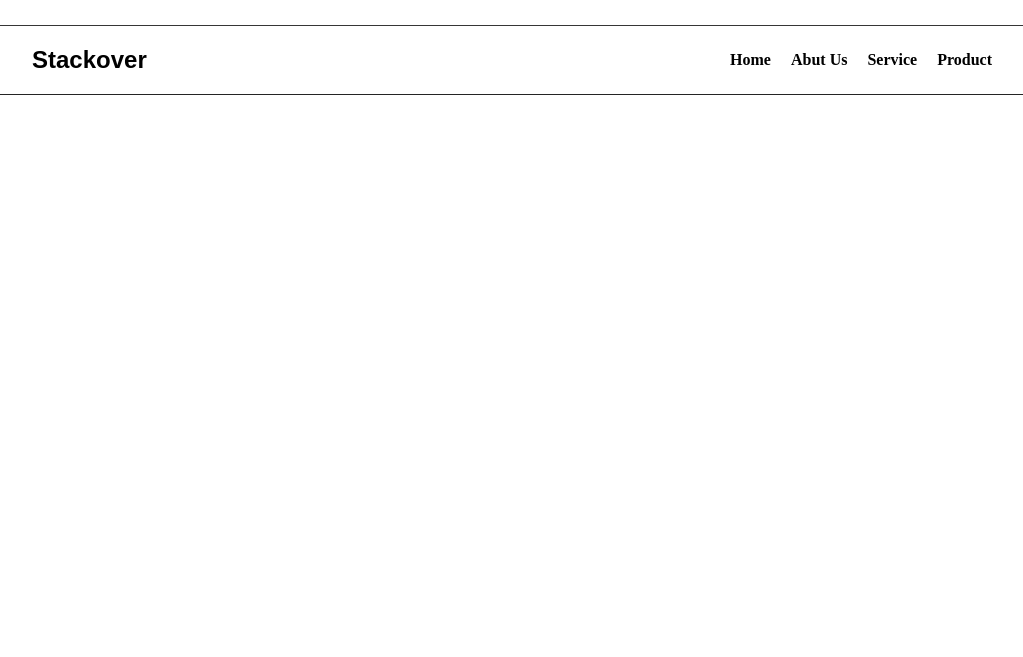
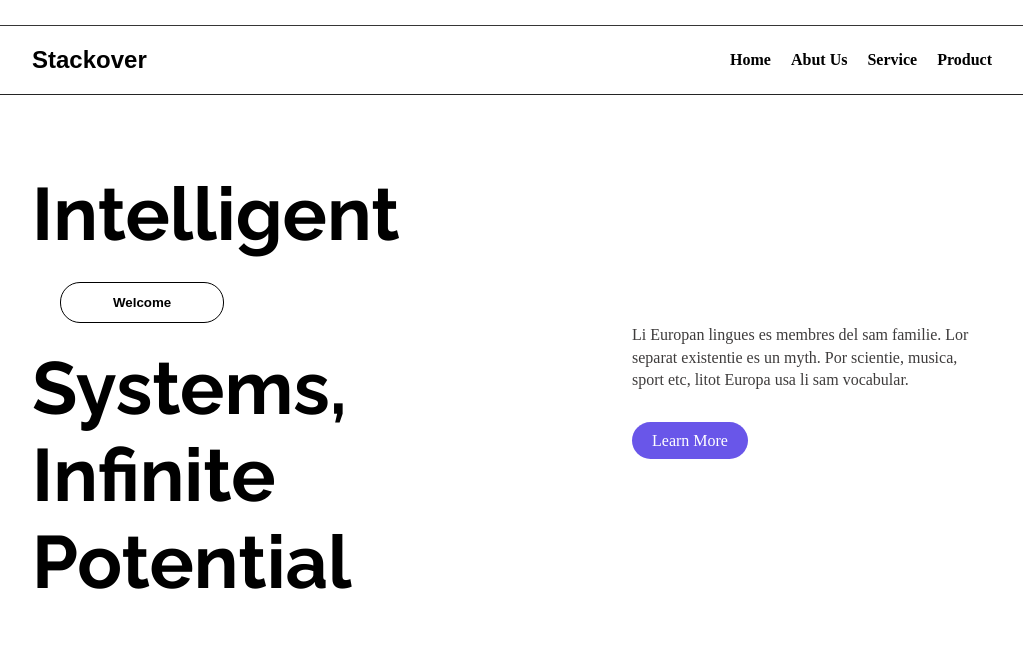
Before and after one commit to ariabarzegar/Shop-selling-smart-systems, a plain HTML site: page index.html in a window 1280 px wide. Shown: the whole page, without its empty margins (128-1151 px from the left). Drawn offline with Linux system fonts and the light colour scheme.

Commit message:
add top main header

```diff
--- a/css/style.css
+++ b/css/style.css
@@ -50,3 +50,49 @@ nav {
   font-weight: bold;
 }
 /* end navbar */
+
+
+/* start main top header*/
+.header-main-top {
+  display: flex;
+}
+/* .welcome {
+} */
+.welcome-title {
+  font-weight: bold;
+  font-size: 7.4rem;
+  font-family: var(--fontRaleway);
+}
+.welcome-button {
+  padding: 1.2rem 5.2rem;
+  margin: 0 2.8rem;
+  border-radius: 20px;
+  position: relative;
+  bottom: 20px;
+  background: none;
+  border: 1px solid black;
+  font-weight: bold;
+}
+.Description {
+  flex-grow: 1;
+  display: flex;
+  flex-direction: column;
+  justify-content: center;
+  align-items: center;
+  margin: 0 0 0 16rem;
+
+}
+.Description>.wrapper p {
+    width: 36rem;
+    margin: 0 0 4rem 0;
+    line-height: 1.4;
+    color: #3e3c3c;
+}
+.Description>.wrapper a {
+    text-decoration: none;
+    color: #fff;
+    background: #6956e9;
+    padding: 1rem 2rem;
+    border-radius: 20px;
+}
+/* end main top header */
--- a/index.html
+++ b/index.html
@@ -26,7 +26,26 @@
           <div class="harchi"></div>
         </ul>
       </nav>
+      <div class="header-main-top continer">
+        <div class="welcome">
+          <h1 class="welcome-title">
+            Intelligent<button class="welcome-button">Welcome</button>
+            <br />Systems, Infinite <br />
+            Potential
+          </h1>
+        </div>
+        <div class="Description">
+          <div class="wrapper">
 
+            <p>
+              Li Europan lingues es membres del sam familie. Lor separat
+              existentie es un myth. Por scientie, musica, sport etc, litot Europa
+              usa li sam vocabular.
+            </p>
+            <a href="#">Learn More</a>
+          </div>
+        </div>
+      </div>
     </header>
   </body>
 </html>
```
